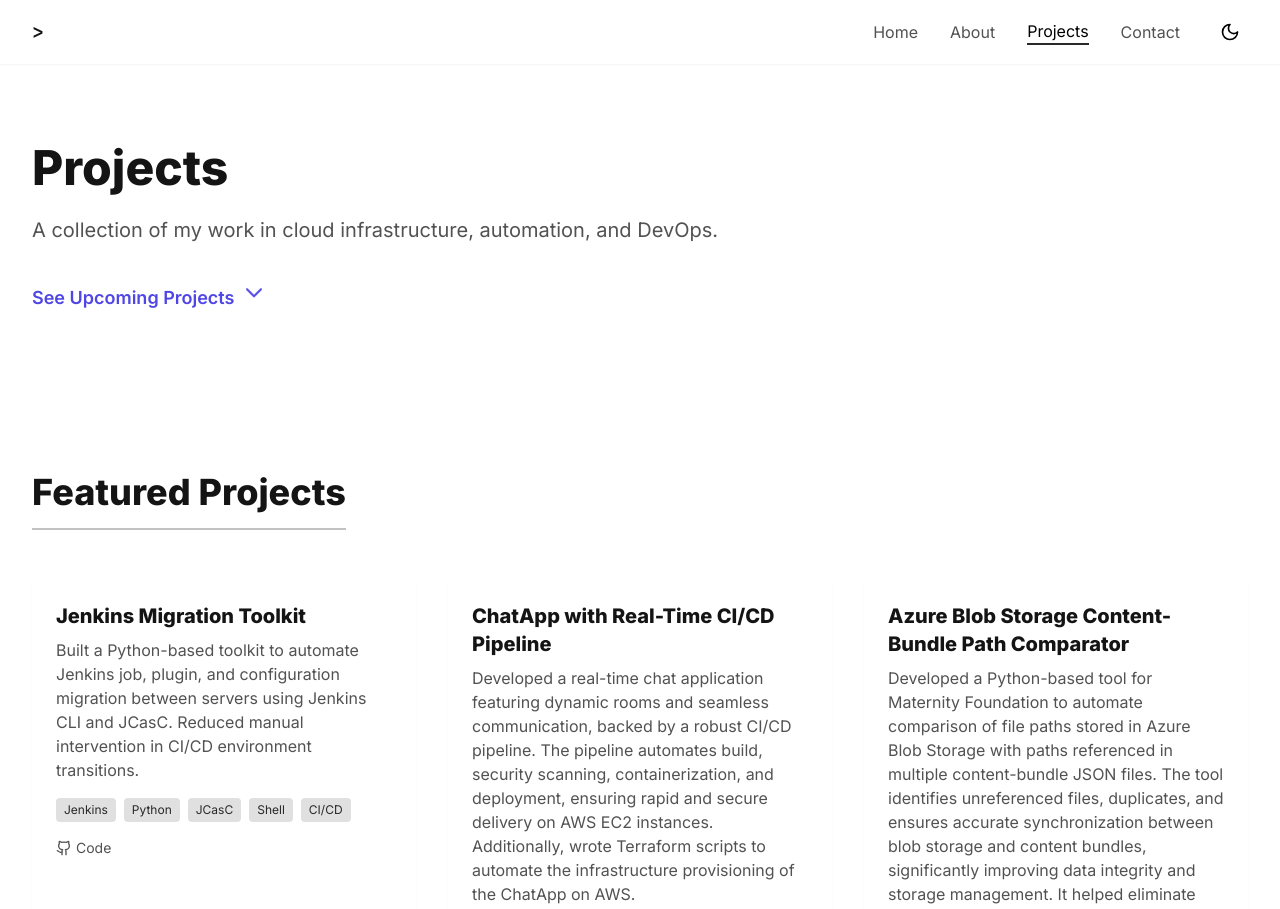
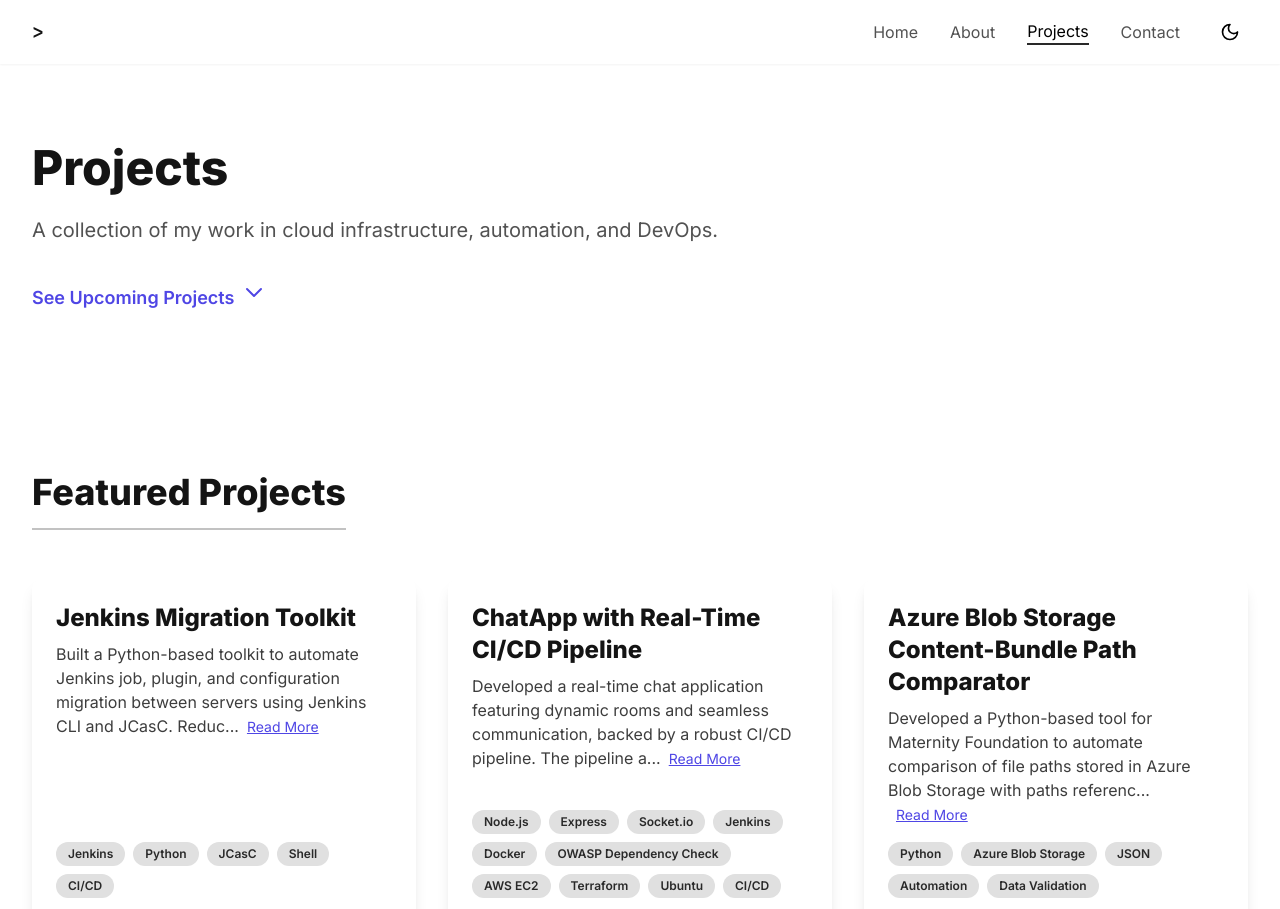
Before and after one commit to yashaswi29/Portfolio, a React (Vite) app: page /projects in a window 1280 px wide. Shown: the top 909 px of the page. Built offline with nearby package versions, Linux system fonts and the light colour scheme.

Commit message:
add: readMore button through Project Card.tsx

```diff
--- a/src/components/ProjectCard.tsx
+++ b/src/components/ProjectCard.tsx
@@ -1,65 +1,61 @@
-import React from 'react';
-import { ExternalLink, Github } from 'lucide-react';
+import React, { useState } from 'react';
 
 interface ProjectCardProps {
   title: string;
   description: string;
   technologies: string[];
-  githubUrl?: string;
-  liveUrl?: string;
+  githubUrl: string;
 }
+
+const MAX_DESCRIPTION_LENGTH = 140;
 
 const ProjectCard: React.FC<ProjectCardProps> = ({
   title,
   description,
   technologies,
   githubUrl,
-  liveUrl,
 }) => {
+  const [expanded, setExpanded] = useState(false);
+
+  const isLong = description.length > MAX_DESCRIPTION_LENGTH;
+  const displayDescription = expanded || !isLong
+    ? description
+    : description.slice(0, MAX_DESCRIPTION_LENGTH) + '...';
+
   return (
-    <div className="bg-white dark:bg-primary-800 rounded-lg shadow-sm hover:shadow-md transition-all duration-300 overflow-hidden animate-fade-in-up">
-      <div className="p-6">
-        <h3 className="text-xl font-bold mb-2 text-primary-900 dark:text-white">{title}</h3>
-
-        <p className="text-primary-600 dark:text-primary-300 mb-4">
-          {description}
+    <div className="flex flex-col h-full bg-white dark:bg-primary-800 rounded-xl shadow-lg p-6 transition-shadow duration-300 hover:shadow-2xl">
+      <h3 className="text-2xl font-bold mb-2 text-primary-900 dark:text-white">{title}</h3>
+      <p className="text-primary-700 dark:text-primary-200 mb-4 flex-1">
+        {displayDescription}
+        {isLong && (
+          <button
+            className="ml-2 text-indigo-600 dark:text-indigo-400 underline text-sm focus:outline-none"
+            onClick={() => setExpanded((prev) => !prev)}
+            aria-expanded={expanded}
+          >
+            {expanded ? 'Show Less' : 'Read More'}
+          </button>
+        )}
       </p>
-
       <div className="flex flex-wrap gap-2 mb-4">
-          {technologies.map((tech) => (
+        {technologies.map((tech, idx) => (
           <span
-              key={tech}
-              className="px-2 py-1 text-xs font-medium bg-primary-100 dark:bg-primary-700 text-primary-800 dark:text-primary-200 rounded"
+            key={idx}
+            className="bg-primary-100 dark:bg-primary-700 text-primary-800 dark:text-primary-100 px-3 py-1 rounded-full text-xs font-semibold"
           >
             {tech}
           </span>
         ))}
       </div>
-
-        <div className="flex space-x-4 mt-4">
-          {githubUrl && (
+      <div className="mt-auto flex gap-3">
         <a
           href={githubUrl}
           target="_blank"
           rel="noopener noreferrer"
-              className="flex items-center text-sm font-medium text-primary-600 dark:text-primary-300 hover:text-primary-900 dark:hover:text-white transition-colors duration-200"
+          className="text-indigo-600 dark:text-indigo-400 hover:underline font-semibold"
         >
-              <Github size={16} className="mr-1" />
-              Code
+          GitHub
         </a>
-          )}
-          {liveUrl && (
-            <a
-              href={liveUrl}
-              target="_blank"
-              rel="noopener noreferrer"
-              className="flex items-center text-sm font-medium text-primary-600 dark:text-primary-300 hover:text-primary-900 dark:hover:text-white transition-colors duration-200"
-            >
-              <ExternalLink size={16} className="mr-1" />
-              Live Demo
-            </a>
-          )}
-        </div>
       </div>
     </div>
   );
```
Lines whose indentation alone changed are shown as unchanged.
